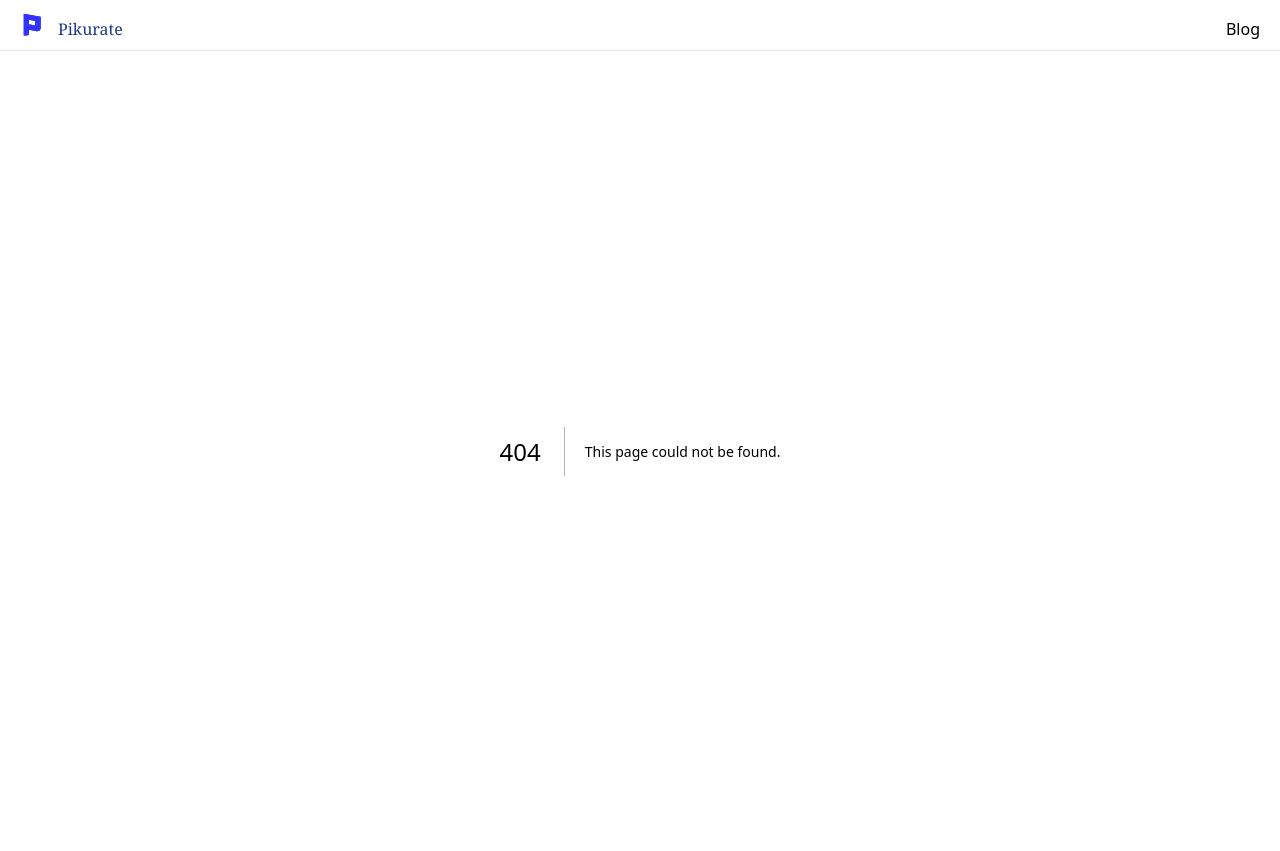
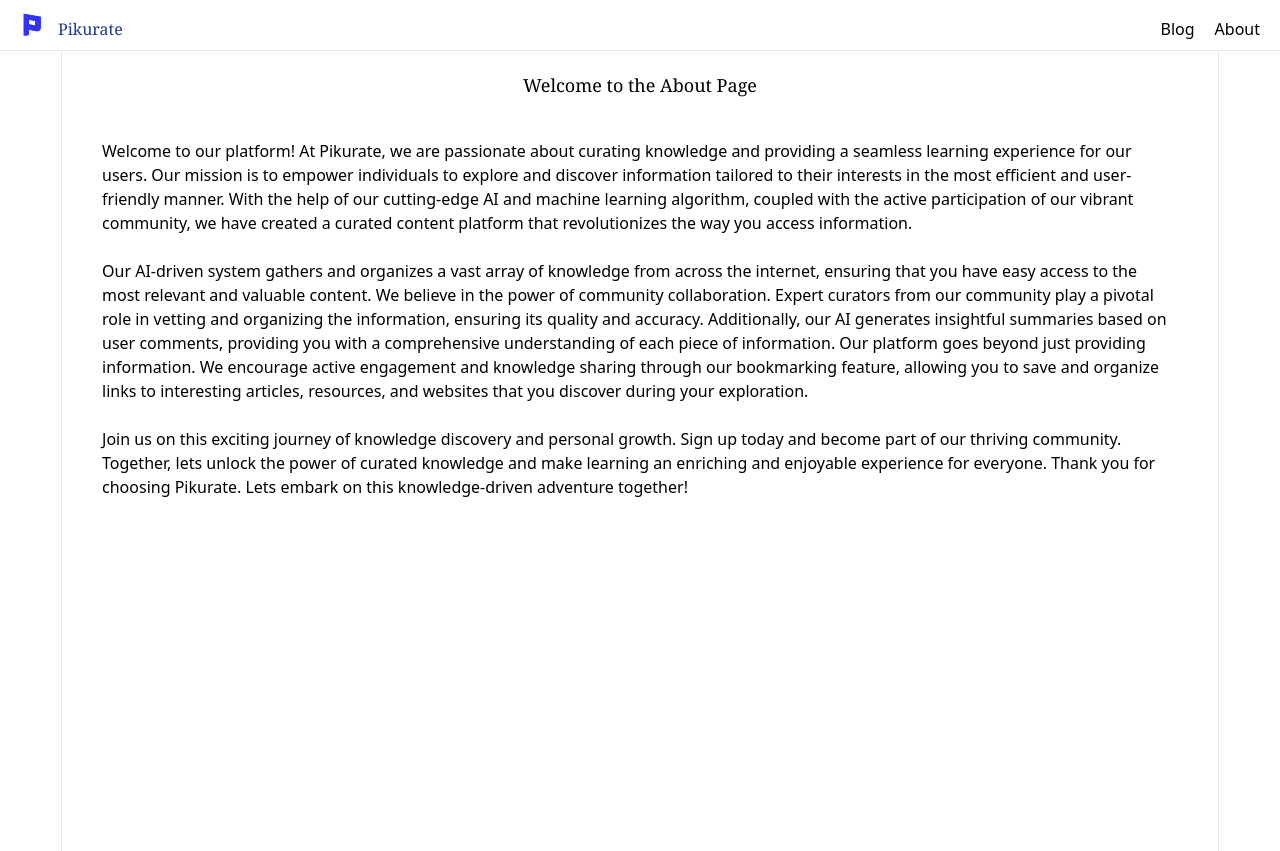
Before and after one commit to mbrndt/pikurateBlog, a Next.js app: page /about in a window 1280 px wide. Before the commit this address had no page. Built offline with nearby package versions, Linux system fonts and the light colour scheme.

Commit message:
feat: added styling

```diff
--- /dev/null
+++ b/src/app/about/page.jsx
@@ -0,0 +1,54 @@
+import React from "react";
+
+export const metadata = {
+	title: "About | Pikurate",
+};
+
+function AboutPage() {
+	return (
+		<div className="w-screen min-h-screen flex flex-row">
+			<div className="w-1/4 h-full " />
+			<div className="border-x ">
+				<h1 className="pb-10 mt-5 font-serif text-lg flex justify-center">
+					Welcome to the About Page
+				</h1>
+				<p className=" mx-10">
+					Welcome to our platform! At Pikurate, we are passionate about curating
+					knowledge and providing a seamless learning experience for our users.
+					Our mission is to empower individuals to explore and discover
+					information tailored to their interests in the most efficient and
+					user-friendly manner. With the help of our cutting-edge AI and machine
+					learning algorithm, coupled with the active participation of our
+					vibrant community, we have created a curated content platform that
+					revolutionizes the way you access information.
+					<br />
+					<br />
+					Our AI-driven system gathers and organizes a vast array of knowledge
+					from across the internet, ensuring that you have easy access to the
+					most relevant and valuable content. We believe in the power of
+					community collaboration. Expert curators from our community play a
+					pivotal role in vetting and organizing the information, ensuring its
+					quality and accuracy. Additionally, our AI generates insightful
+					summaries based on user comments, providing you with a comprehensive
+					understanding of each piece of information. Our platform goes beyond
+					just providing information. We encourage active engagement and
+					knowledge sharing through our bookmarking feature, allowing you to
+					save and organize links to interesting articles, resources, and
+					websites that you discover during your exploration.
+					<br />
+					<br />
+					Join us on this exciting journey of knowledge discovery and personal
+					growth. Sign up today and become part of our thriving community.
+					Together, lets unlock the power of curated knowledge and make learning
+					an enriching and enjoyable experience for everyone. Thank you for
+					choosing Pikurate. Lets embark on this knowledge-driven adventure
+					together!
+				</p>
+			</div>
+
+			<div className="w-1/4 h-full " />
+		</div>
+	);
+}
+
+export default AboutPage;
--- a/src/app/blog/englishStudy/page.jsx
+++ b/src/app/blog/englishStudy/page.jsx
@@ -1,7 +1,7 @@
 import React from "react";
 
-function englishStudyPage() {
+function EnglishStudyPage() {
 	return <div>englishStudyPage</div>;
 }
 
-export default englishStudyPage;
+export default EnglishStudyPage;
--- a/src/app/blog/page.jsx
+++ b/src/app/blog/page.jsx
@@ -7,9 +7,13 @@ export const metadata = {
 
 function page() {
 	return (
-		<div className="text-black">
-			<h1 className="font-serif">Blog</h1>
-			<p>Coming soon...</p>
+		<div className="text-black w-screen min-h-screen flex flex-row">
+			<div className="w-1/4 h-full " />
+			<div className="border-x w-full p-5">
+				<h1 className="font-serif text-xl justify-center flex">Blog</h1>
+				<p>Coming soon...</p>
+			</div>
+			<div className="w-1/4 h-full " />
 		</div>
 	);
 }
--- a/src/app/components/Header.jsx
+++ b/src/app/components/Header.jsx
@@ -11,8 +11,13 @@ const Header = () => {
 					<Image src={logo} alt="Pikurate Logo" />
 					<Link href="/">Pikurate</Link>
 				</div>
-				<div className="text-black mr-5 hidden md:flex">
-					<Link href="/blog">Blog</Link>
+				<div className="flex justify-end">
+					<div className="text-black mr-5 hidden md:flex">
+						<Link href="/blog">Blog</Link>
+					</div>
+					<div className="text-black mr-5 hidden md:flex">
+						<Link href="/about">About</Link>
+					</div>
 				</div>
 				<div className="md:hidden mr-5">
 					<button>
--- a/src/app/page.jsx
+++ b/src/app/page.jsx
@@ -8,6 +8,7 @@ export default function HomePage() {
 				<li className="flex flex-col">
 					<Link href="/">Home</Link>
 					<Link href="/blog">Blog</Link>
+					<Link href="/about">About</Link>
 				</li>
 			</ul>
 		</main>
```
